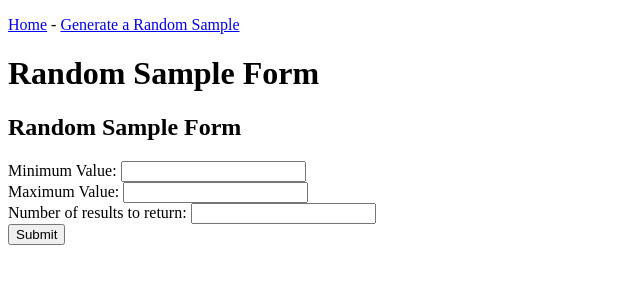
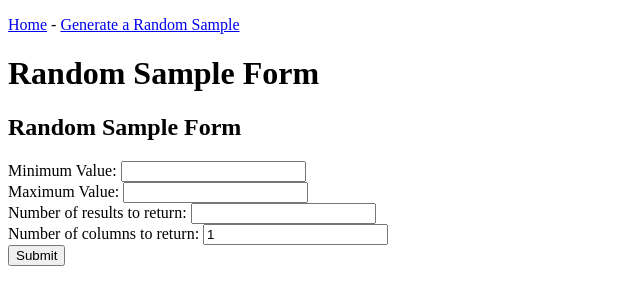
Before and after one commit to ericgraham3/stats_tools, a Django app: page /random_sample/ in a window 1280 px wide. Shown: the top 305 px of the page, without its empty margins (0-640 px from the left). Run offline with Django 5.2, Linux system fonts and the light colour scheme.

Commit message:
added field to specify the number of columns in the random sample table

```diff
--- a/random_sample.py
+++ b/random_sample.py
@@ -14,7 +14,10 @@ class RandomSample:
         with random numbers between the min_value and max_value of the RandomSample object.
         If export flag is True, the table will be exported to CSV.
         """
-        random_list = [[rm.randint(self.min_value, self.max_value) for x in range(columns)] for y in range(rows)]
+        if columns == 1:
+            random_list = [rm.randint(self.min_value, self.max_value) for x in range(rows)]
+        else:
+            random_list = [[rm.randint(self.min_value, self.max_value) for x in range(columns)] for y in range(rows)]
         if export is True:
             self._export(random_list)
         return random_list
--- a/stats_tools/forms.py
+++ b/stats_tools/forms.py
@@ -6,5 +6,14 @@ from .models import RandomSample
 class RandomSampleForm(forms.ModelForm):
     class Meta:
         model = RandomSample
-        fields = ['min_value', 'max_value', 'rows']
-        labels = {'min_value': 'Minimum Value', 'max_value': 'Maximum Value', 'rows': 'Number of results to return:'}
+        fields = ['min_value', 'max_value', 'rows', 'columns']
+        labels = {'min_value': 'Minimum Value',
+                  'max_value': 'Maximum Value',
+                  'rows': 'Number of results to return:',
+                  'columns': 'Number of columns to return'}
+
+    def __init__(self, *args, **kwargs):
+        super(RandomSampleForm, self).__init__(*args, **kwargs)
+
+        # Set the default value for 'columns' field to 1
+        self.fields['columns'].initial = 1
--- a/stats_tools/views.py
+++ b/stats_tools/views.py
@@ -17,12 +17,13 @@ def random_sample(request):
             min_value = form.cleaned_data['min_value']
             max_value = form.cleaned_data['max_value']
             rows = form.cleaned_data['rows']
+            columns = form.cleaned_data['columns']
 
             # Create RandomSample object
             random_sample_instance = RandomSample(min_value, max_value)
 
             # Call the method to get results
-            results = random_sample_instance.random_table(rows, 1)
+            results = random_sample_instance.random_table(rows, columns)
 
             # Pass the results to the template
             return render(request, 'stats_tools/random_sample_results.html', {'results': results})
```
Also changed, not shown: frequency.py (+9 -3 lines), stats_tools/templates/stats_tools/random_sample_results.html (+2 -6 lines).
